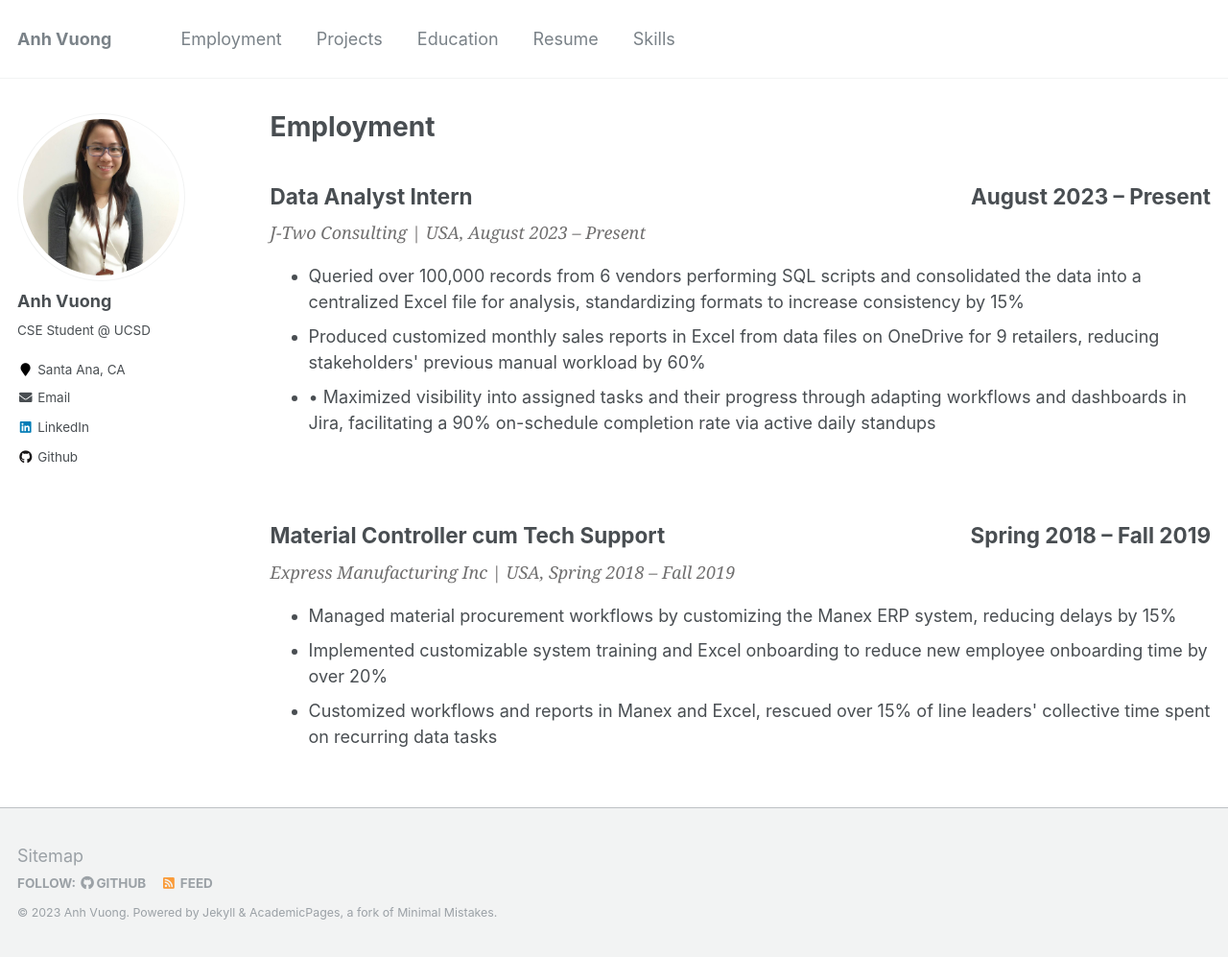
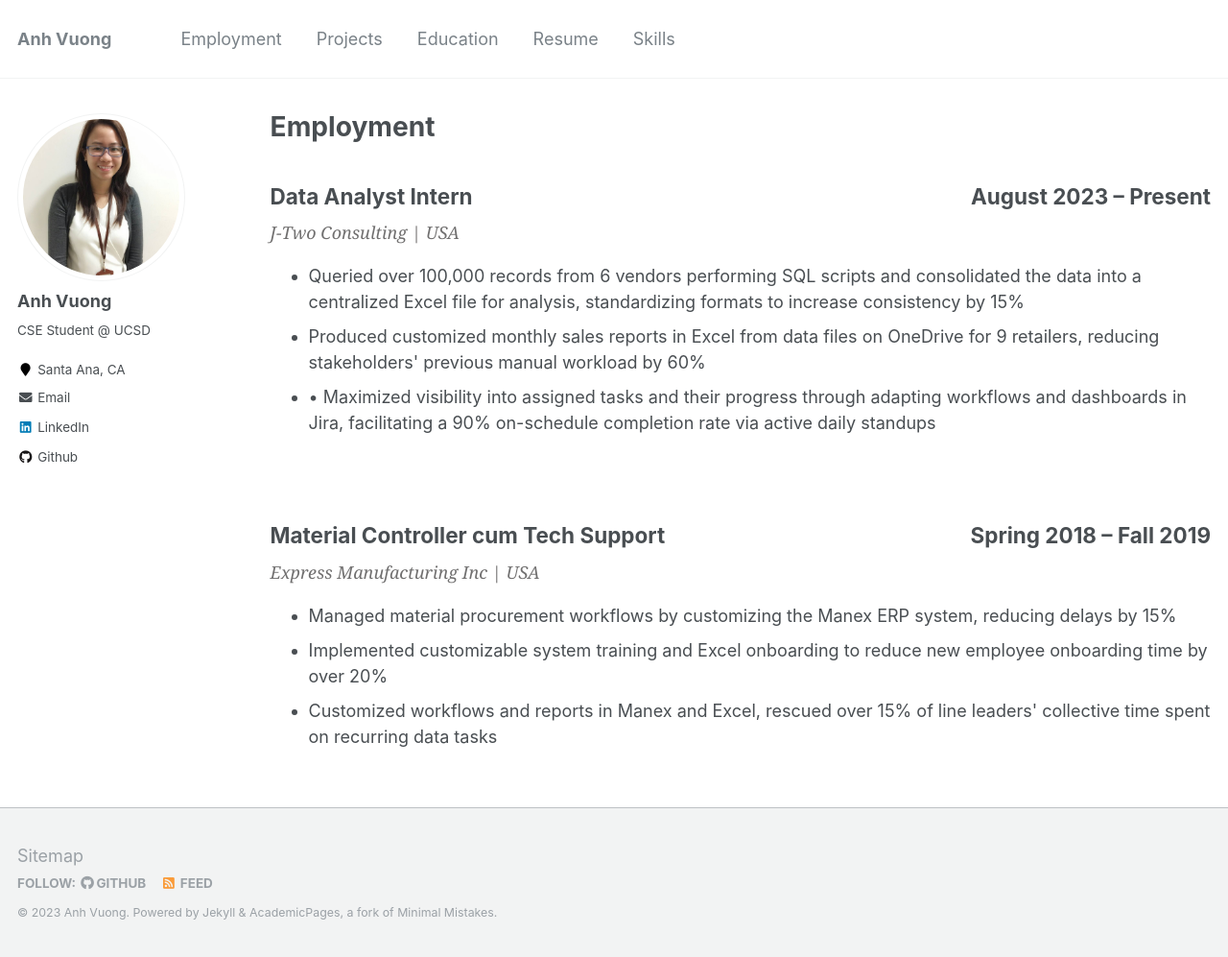
Before and after one commit to ahvuong/ahvuong.github.io, a Jekyll site: the page built from _pages/employment.html, in a window 1280 px wide and 997 px high. Shown: the whole window at 96% size. Built offline with Jekyll 4.4.1, drawn with Linux system fonts in a browser that asks for light colours.

Commit message:
Edit format

```diff
--- a/_pages/employment.html
+++ b/_pages/employment.html
@@ -16,7 +16,7 @@ author_profile: true
   <div>
     <h2 class="container">Data Analyst Intern <span>August 2023 – Present</span></h2>
     <span style="bottom: 0; right: 0; font-style: italic; font-family: Georgia, Serif;
-        font-size: 18px; color: #706f6f; font-weight: normal; ">J-Two Consulting | USA, August 2023 – Present</span>
+        font-size: 18px; color: #706f6f; font-weight: normal; ">J-Two Consulting | USA</span>
     <ul>
         <li>Queried over 100,000 records from 6 vendors performing SQL scripts and consolidated the data into a centralized Excel file for analysis, standardizing formats to increase consistency by 15%</li>
         <li>Produced customized monthly sales reports in Excel from data files on OneDrive for 9 retailers, reducing stakeholders' previous manual workload by 60%</li>
@@ -27,7 +27,7 @@ author_profile: true
   <div>
     <h2 class="container">Material Controller cum Tech Support <span>Spring 2018 – Fall 2019</span></h2>
     <span style="bottom: 0; right: 0; font-style: italic; font-family: Georgia, Serif; font-size: 18px;
-        color: #706f6f; font-weight: normal; ">Express Manufacturing Inc | USA, Spring 2018 – Fall 2019</span>
+        color: #706f6f; font-weight: normal; ">Express Manufacturing Inc | USA</span>
     <ul>
         <li>Managed material procurement workflows by customizing the Manex ERP system, reducing delays by 15%</li>
         <li>Implemented customizable system training and Excel onboarding to reduce new employee onboarding time by over 20%</li>
```
